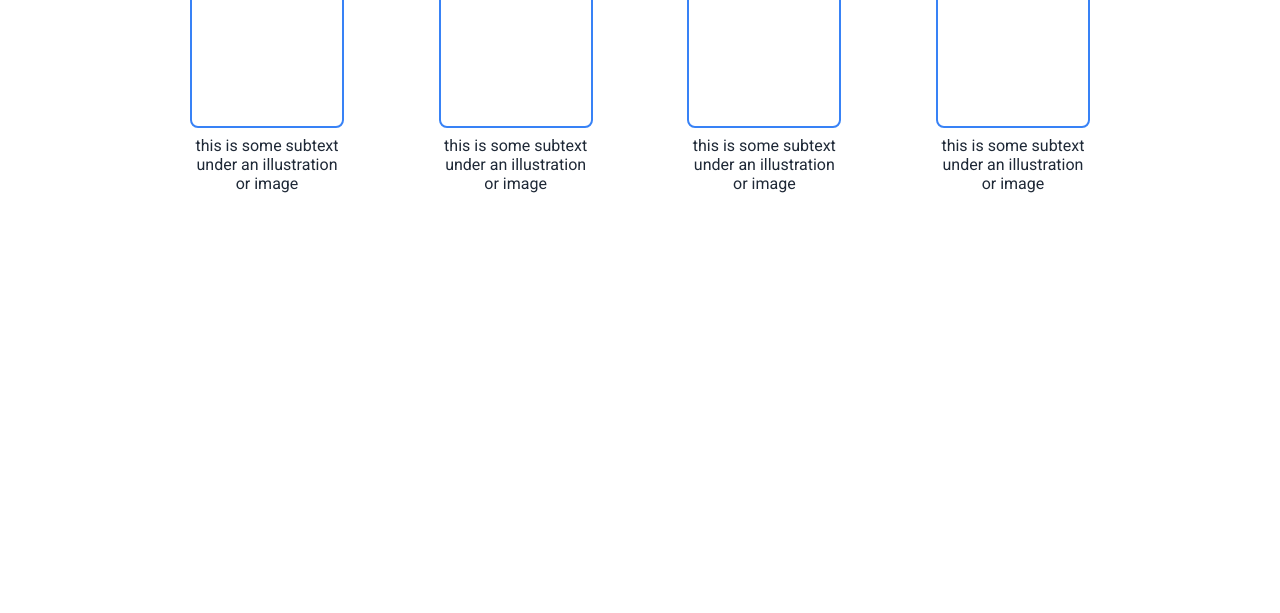
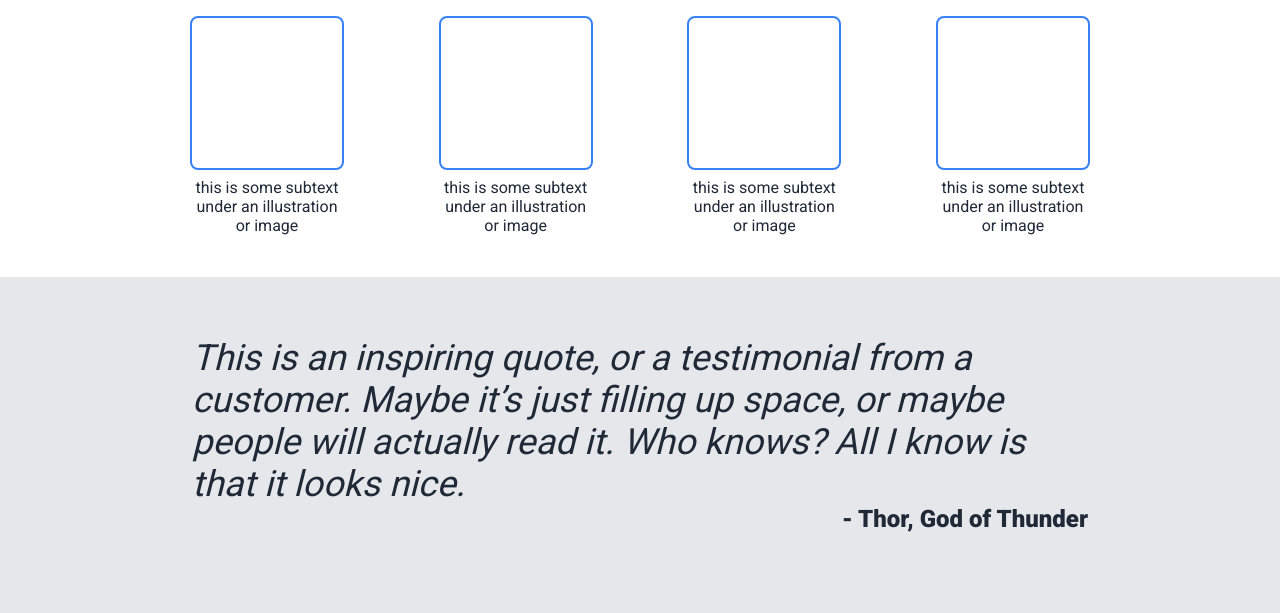
Before and after one commit to iaraflaminio/odin-foundations, a plain HTML site: page HTMLandCSS/Project: Landing Page/index.html in a window 1280 px wide. Shown: the part 574-1187 px from the top of the page. Before the commit the page ends 800 px from the top, so only its background shows below. Drawn offline with Linux system fonts and the light colour scheme.

Commit message:
add: quote section using flex layout and styled quote/author text

```diff
--- a/HTMLandCSS/Project: Landing Page/index.html
+++ b/HTMLandCSS/Project: Landing Page/index.html
@@ -57,6 +57,18 @@
             </div>
         </div>
     </section>
+
+    <section class="quote-section">
+        <div class="width-container">
+            <blockquote class="quote">
+                <p>This is an inspiring quote, or a testimonial from a customer. Maybe it’s just filling up space, or
+                    maybe
+                    people will actually read it. Who knows? All I know is that it looks nice.</p>
+                <footer class="author">- Thor, God of Thunder</footer>
+            </blockquote>
+
+        </div>
+    </section>
 </body>
 
 </html>
--- a/HTMLandCSS/Project: Landing Page/style.css
+++ b/HTMLandCSS/Project: Landing Page/style.css
@@ -110,6 +110,7 @@ a:hover {
     flex-direction: column;
     justify-content: center;
     align-items: center;
+    margin: 42px 0;
 }
 
 .information-title {
@@ -146,3 +147,26 @@ a:hover {
     font-size: 16px;
     color: #1f2937;
 }
+
+.quote-section {
+    background-color: #E5E7EB;
+    display: flex;
+    justify-content: center;
+    align-items: center;
+    padding: 60px 20px;
+}
+
+.quote {
+    font-size: 36px;
+    color: #1F2937;
+    font-weight: 100;
+    font-style: italic;
+    margin-bottom: 20px;
+}
+
+.author {
+    text-align: right;
+    font-weight: bold;
+    font-style: normal;
+    font-size: 24px;
+}
```
Lines whose indentation alone changed are shown as unchanged.
